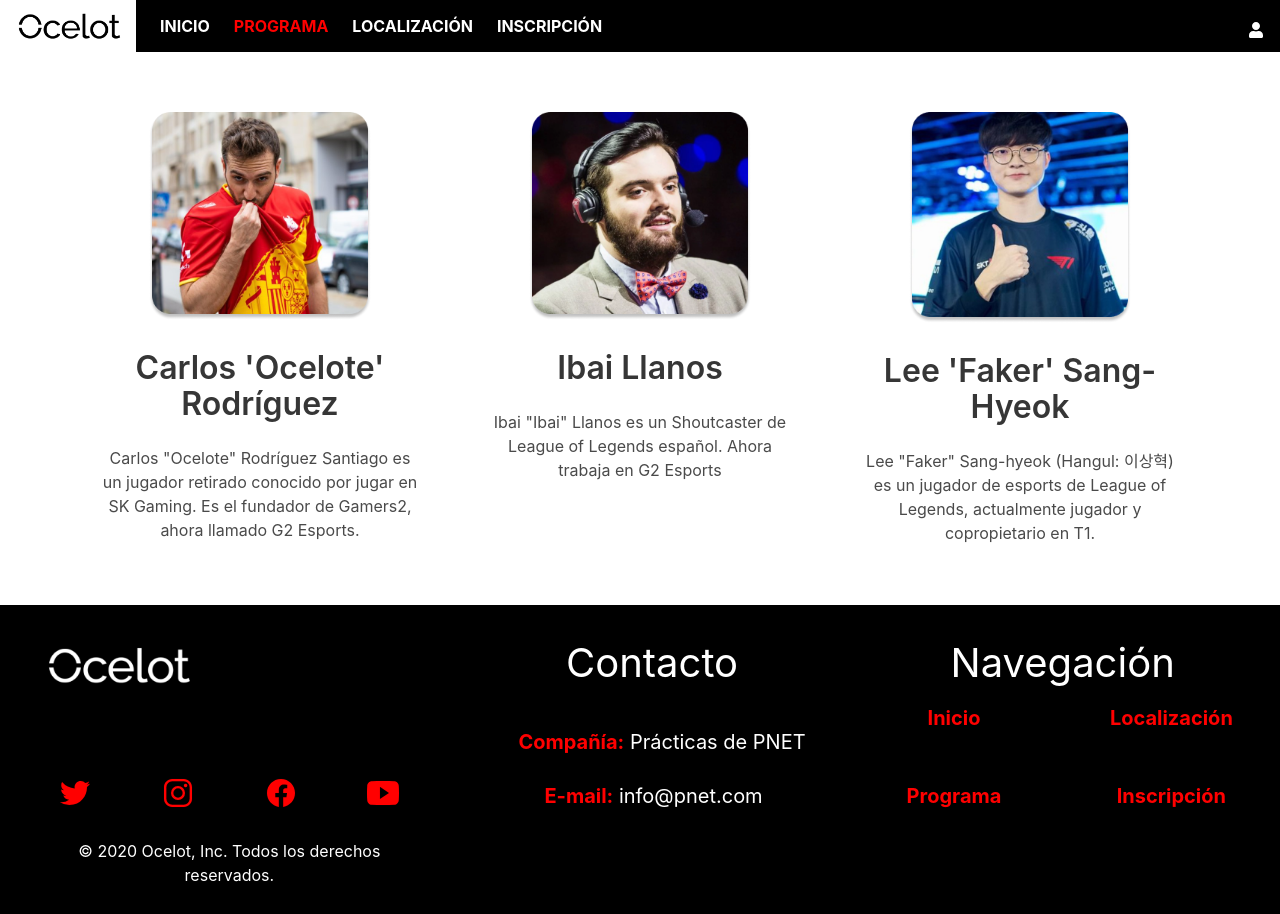
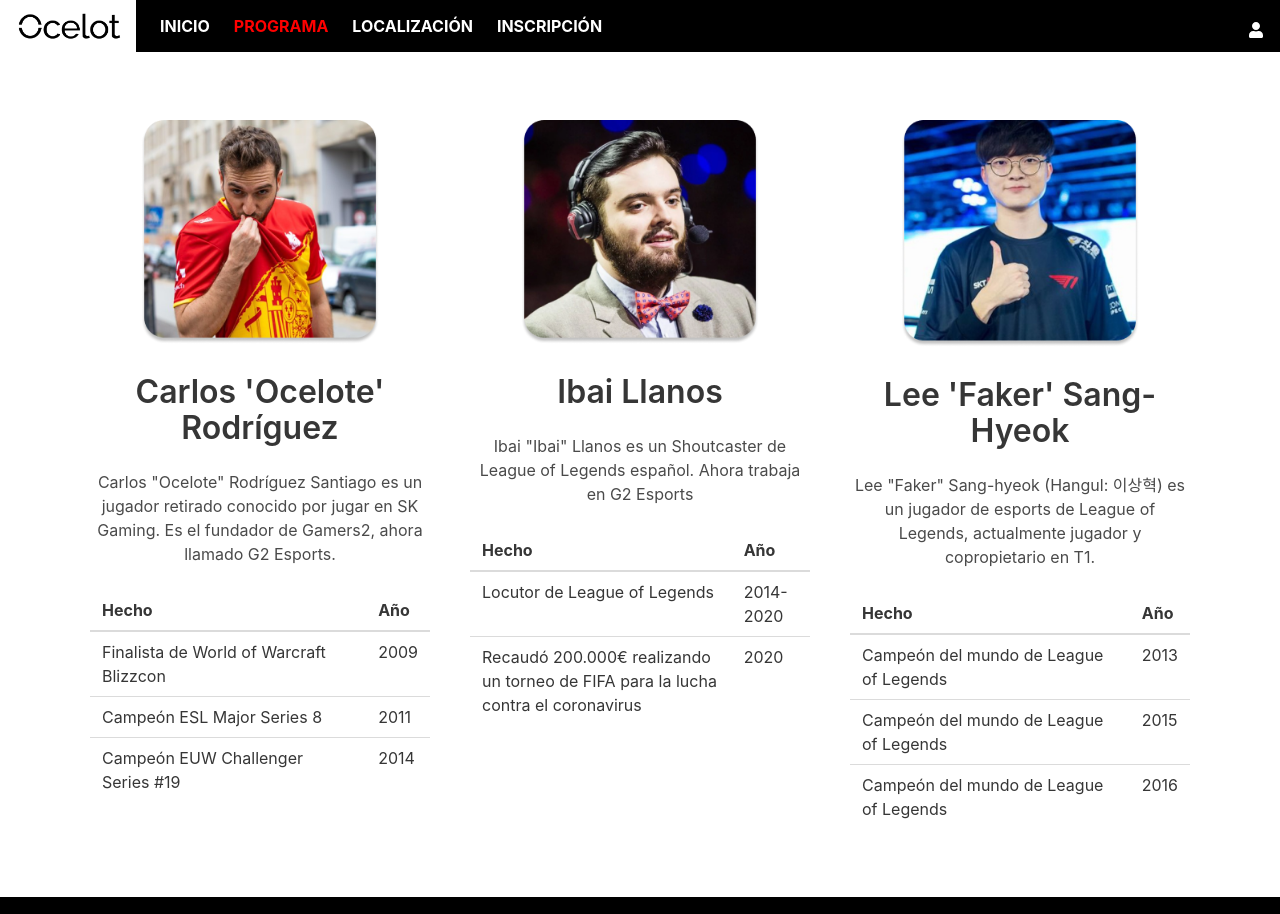
Before and after one commit to Nieterulz/Ocelot, a website: page programa.html in a window 1280 px wide. Shown: the top 914 px of the page. Drawn offline with nearby package versions, Linux system fonts and the light colour scheme.

Commit message:
tablas hechas

```diff
--- a/programa.html
+++ b/programa.html
@@ -99,7 +99,7 @@
             class="columns has-text-centered is-variable is-1-mobile is-0-tablet is-3-desktop is-8-widescreen is-2-fullhd"
             style="margin: 0px 70px;"
         >
-            <article class="column">
+            <article class="column" style="padding: 20px;">
                 <img src="images/people/ocelote.png" alt="" width="70%" />
                 <br />
                 <br />
@@ -109,8 +109,34 @@
                     conocido por jugar en SK Gaming. Es el fundador de Gamers2,
                     ahora llamado G2 Esports.
                 </p>
+
+                <br />
+                <table
+                    class="table is-hoverable is-fullwidth has-text-centered"
+                >
+                    <thead>
+                        <tr class="has-text-right">
+                            <th>Hecho</th>
+                            <th>Año</th>
+                        </tr>
+                    </thead>
+                    <tbody>
+                        <tr>
+                            <td>Finalista de World of Warcraft Blizzcon</td>
+                            <td>2009</td>
+                        </tr>
+                        <tr>
+                            <td>Campeón ESL Major Series 8</td>
+                            <td>2011</td>
+                        </tr>
+                        <tr>
+                            <td>Campeón EUW Challenger Series #19</td>
+                            <td>2014</td>
+                        </tr>
+                    </tbody>
+                </table>
             </article>
-            <article class="column">
+            <article class="column" style="padding: 20px;">
                 <img src="images/people/ibai.png" alt="" width="70%" />
                 <br />
                 <br />
@@ -119,8 +145,32 @@
                     Ibai "Ibai" Llanos es un Shoutcaster de League of Legends
                     español. Ahora trabaja en G2 Esports
                 </p>
+                <br />
+                <table
+                    class="table is-hoverable is-fullwidth has-text-centered"
+                >
+                    <thead>
+                        <tr class="has-text-right">
+                            <th>Hecho</th>
+                            <th>Año</th>
+                        </tr>
+                    </thead>
+                    <tbody>
+                        <tr>
+                            <td>Locutor de League of Legends</td>
+                            <td>2014-2020</td>
+                        </tr>
+                        <tr>
+                            <td>
+                                Recaudó 200.000€ realizando un torneo de FIFA
+                                para la lucha contra el coronavirus
+                            </td>
+                            <td>2020</td>
+                        </tr>
+                    </tbody>
+                </table>
             </article>
-            <article class="column">
+            <article class="column" style="padding: 20px;">
                 <img src="images/people/faker.png" alt="" width="70%" />
                 <br />
                 <br />
@@ -130,6 +180,31 @@
                     esports de League of Legends, actualmente jugador y
                     copropietario en T1.
                 </p>
+                <br />
+                <table
+                    class="table is-hoverable is-fullwidth has-text-centered"
+                >
+                    <thead>
+                        <tr class="has-text-right">
+                            <th>Hecho</th>
+                            <th>Año</th>
+                        </tr>
+                    </thead>
+                    <tbody>
+                        <tr>
+                            <td>Campeón del mundo de League of Legends</td>
+                            <td>2013</td>
+                        </tr>
+                        <tr>
+                            <td>Campeón del mundo de League of Legends</td>
+                            <td>2015</td>
+                        </tr>
+                        <tr>
+                            <td>Campeón del mundo de League of Legends</td>
+                            <td>2016</td>
+                        </tr>
+                    </tbody>
+                </table>
             </article>
         </div>
 
```
